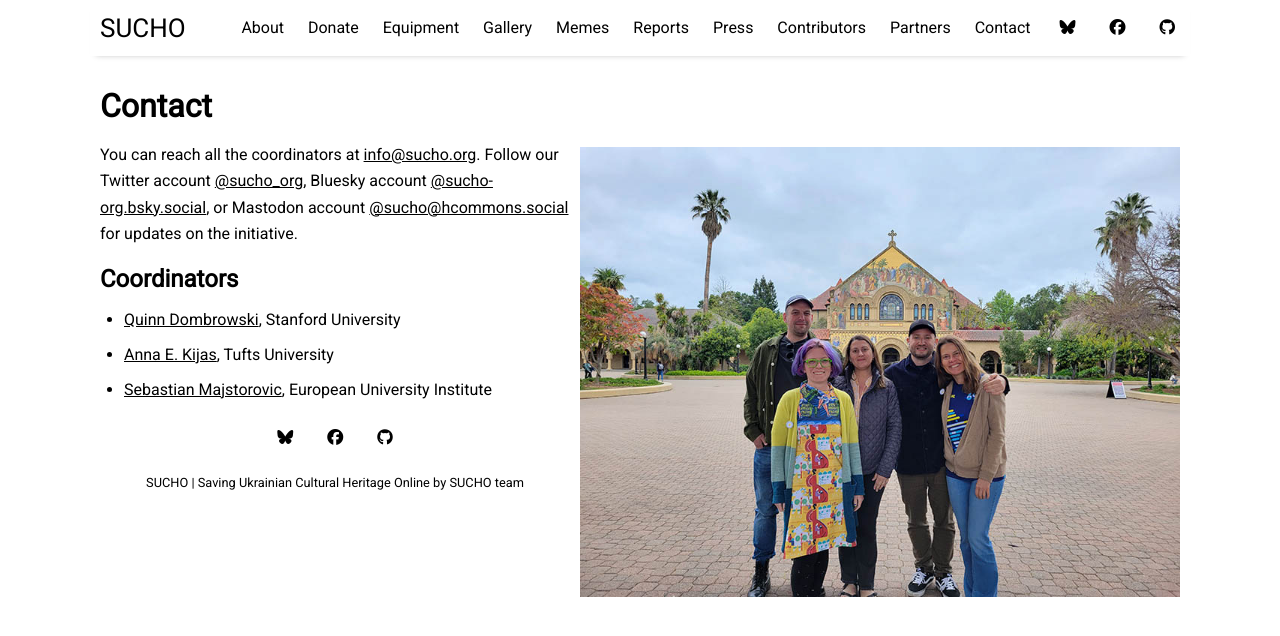
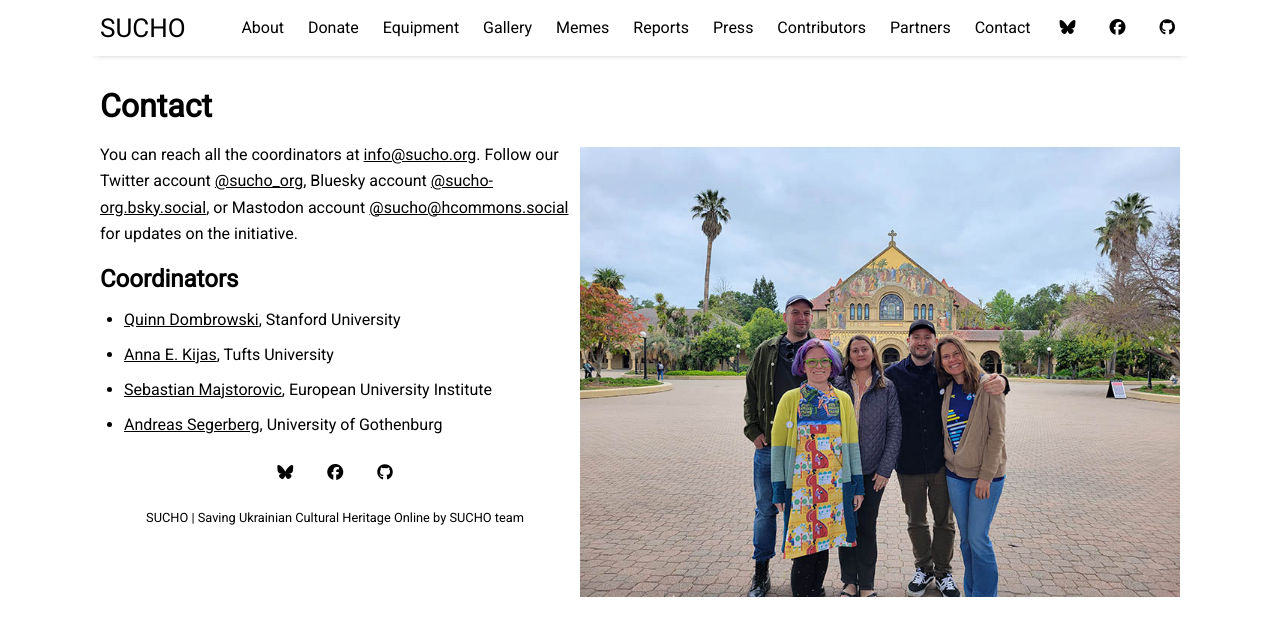
Before and after one commit to sucho-archiving/sucho-archiving.github.io, a Jekyll site: the page built from pages/contact.md, in a window 1280 px wide. Shown: the top 636 px of the page. Built offline with Jekyll 4.4.1, drawn with Linux system fonts in a browser that asks for light colours.

Commit message:
updated coordinator list

```diff
--- a/pages/contact.md
+++ b/pages/contact.md
@@ -11,6 +11,7 @@
 You can reach all the coordinators at [info@sucho.org](mailto:info@sucho.org). Follow our Twitter account [@sucho_org](https://twitter.com/sucho_org), Bluesky account [@sucho-org.bsky.social](https://bsky.app/profile/sucho-org.bsky.social), or Mastodon account [@sucho@hcommons.social](https://hcommons.social/@sucho) for updates on the initiative.
 
 ## Coordinators
-- [Quinn Dombrowski](https://twitter.com/quinnanya), Stanford University
-- [Anna E. Kijas](https://twitter.com/anna_kijas), Tufts University
-- [Sebastian Majstorovic](https://twitter.com/storytracer), European University Institute
+- [Quinn Dombrowski](https://bsky.app/quinnanya.me), Stanford University
+- [Anna E. Kijas](https://bsky.app/akijas.bsky.social), Tufts University
+- [Sebastian Majstorovic](https://bsky.app/storytracer.org), European University Institute
+- [Andreas Segerberg](https://bsky.app/asegerberg.bsky.social), University of Gothenburg
```
Also changed, not shown: pages/contributors.md (+4 -4 lines).
